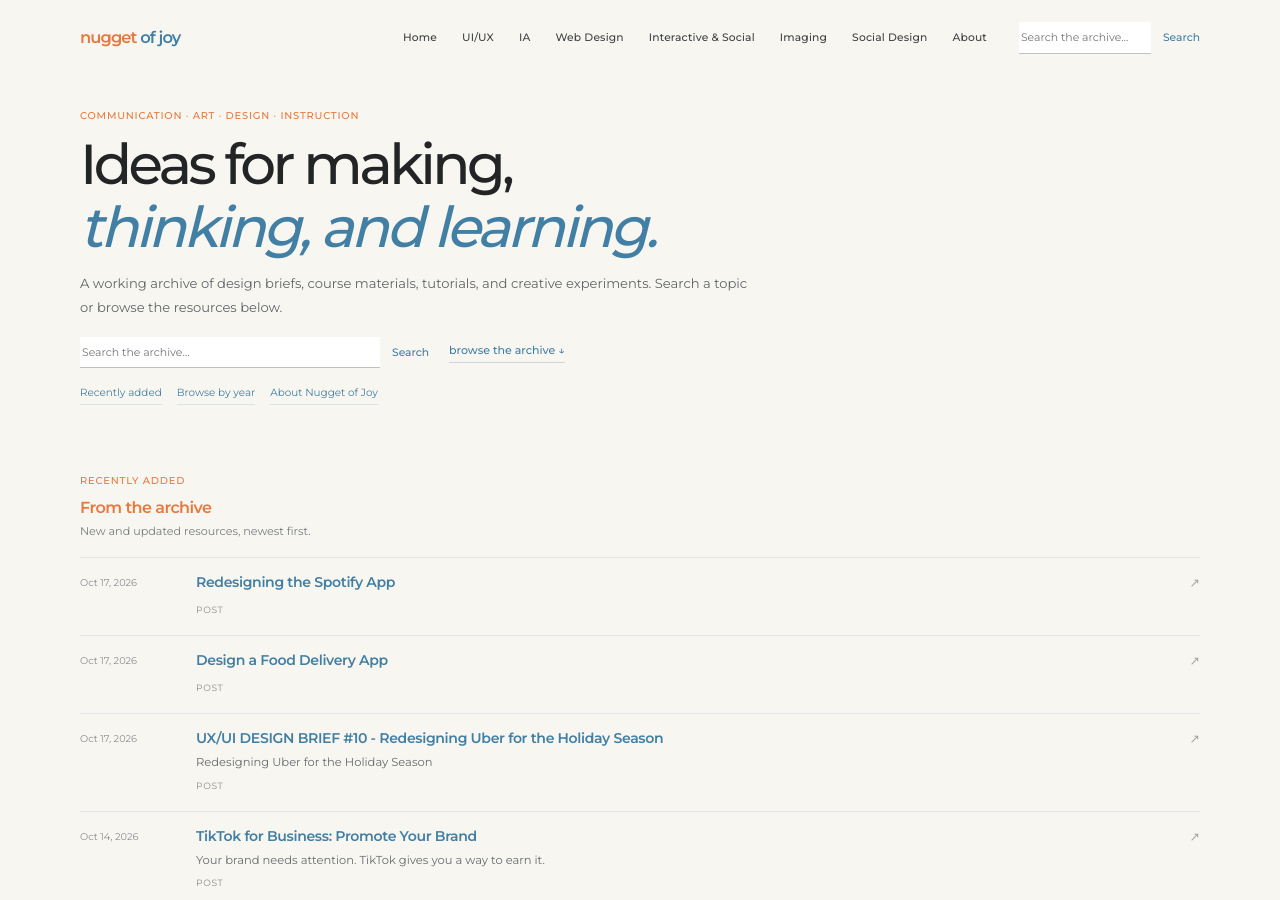
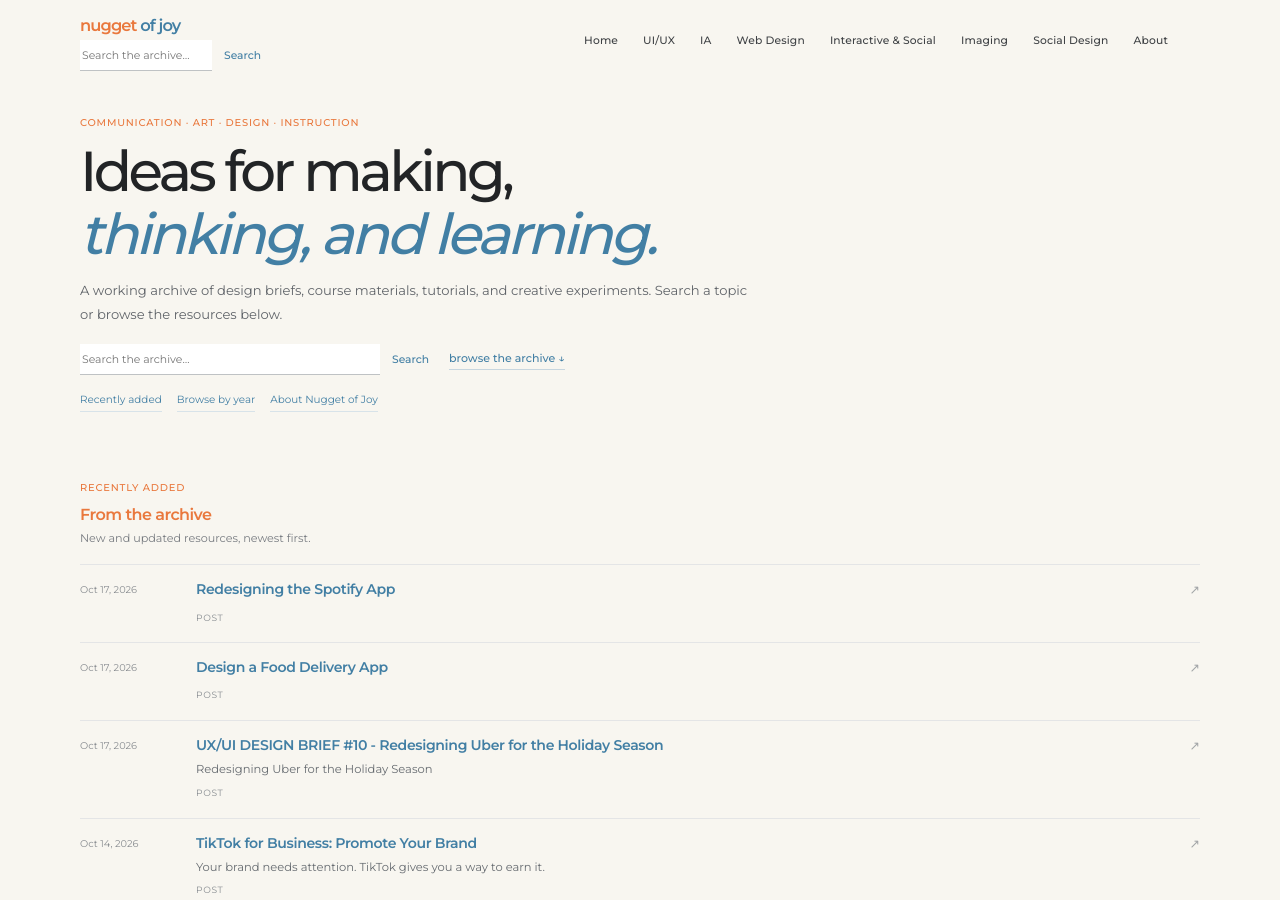
Before and after one commit to ndangelo/nuggetofjoy-jekyll, a Jekyll site: the page built from index.md, in a window 1280 px wide and 900 px high. Built offline with Jekyll 4.4.1, drawn with Linux system fonts in a browser that asks for light colours.

Commit message:
Separate header navigation from search to prevent overlap

```diff
--- a/_layouts/default.html
+++ b/_layouts/default.html
@@ -12,7 +12,14 @@
   <a class="noj-skip" href="#main">Skip to content</a>
   <header class="noj-header">
     <div class="noj-wrap noj-header-inner">
-      <a class="noj-brand" href="{{ '/' | relative_url }}"><span class="noj-brand-orange">nugget</span><span class="noj-brand-blue"> of joy</span></a>
+      <div class="noj-header-top">
+        <a class="noj-brand" href="{{ '/' | relative_url }}"><span class="noj-brand-orange">nugget</span><span class="noj-brand-blue"> of joy</span></a>
+        <form class="noj-search" role="search" action="{{ '/' | relative_url }}" method="get">
+        <label class="screen-reader-text" for="noja-search-header">Search all content</label>
+        <input id="noja-search-header" type="search" name="s" placeholder="Search the archive…">
+        <button type="submit">Search</button>
+        </form>
+      </div>
       <nav class="noj-nav" aria-label="Main navigation">
         <ul class="noj-menu">
           <li><a href="{{ '/' | relative_url }}">Home</a></li>
@@ -25,11 +32,6 @@
           <li><a href="{{ '/about/' | relative_url }}">About</a></li>
         </ul>
       </nav>
-      <form class="noj-search" role="search" action="{{ '/' | relative_url }}" method="get">
-        <label class="screen-reader-text" for="noja-search-header">Search all content</label>
-        <input id="noja-search-header" type="search" name="s" placeholder="Search the archive…">
-        <button type="submit">Search</button>
-      </form>
     </div>
   </header>
   <main id="main">
```
